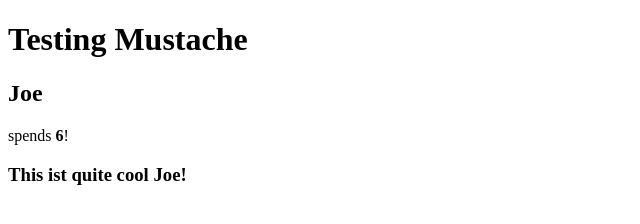
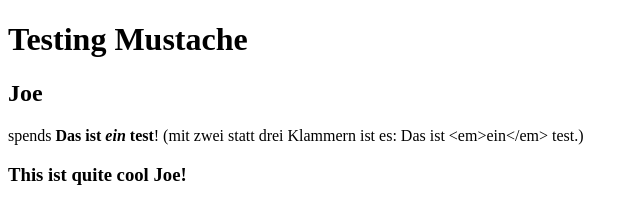
Before and after one commit to themerius/ScalTeX-templates, a plain HTML site: page mustache.html in a window 1280 px wide. Shown: the whole page, without its empty margins (0-640 px from the left). Drawn offline with Linux system fonts and the light colour scheme.

Commit message:
mustache example with {{{}}}

```diff
--- a/mustache.html
+++ b/mustache.html
@@ -4,13 +4,14 @@
 <meta charset="utf-8" />
 <title>960 Grid System &mdash; Demo</title>
 <script src="js/mustache.js"></script>
+<script src="http://ajax.googleapis.com/ajax/libs/mootools/1.4.5/mootools-yui-compressed.js"></script>
 </head>
 <body>
 	<h1>Testing Mustache</h1>
 	<div id="must"></div>
 	<script id="template" type="text/template">
 	<h2>{{title}}</h2>
-	spends <strong>{{calc}}</strong>!
+	spends <strong>{{{calc}}}</strong>! (mit zwei statt drei Klammern ist es: {{calc}}.)
 	<h3>This ist quite cool {{title}}!</h3>
 	</script>
 
@@ -18,7 +19,7 @@
 	var view = {
 	  title: "Joe",
 	  calc: function () {
-	    return 2 + 4;
+	    return "Das ist <em>ein</em> test";
 	  }
 	};
 
```
